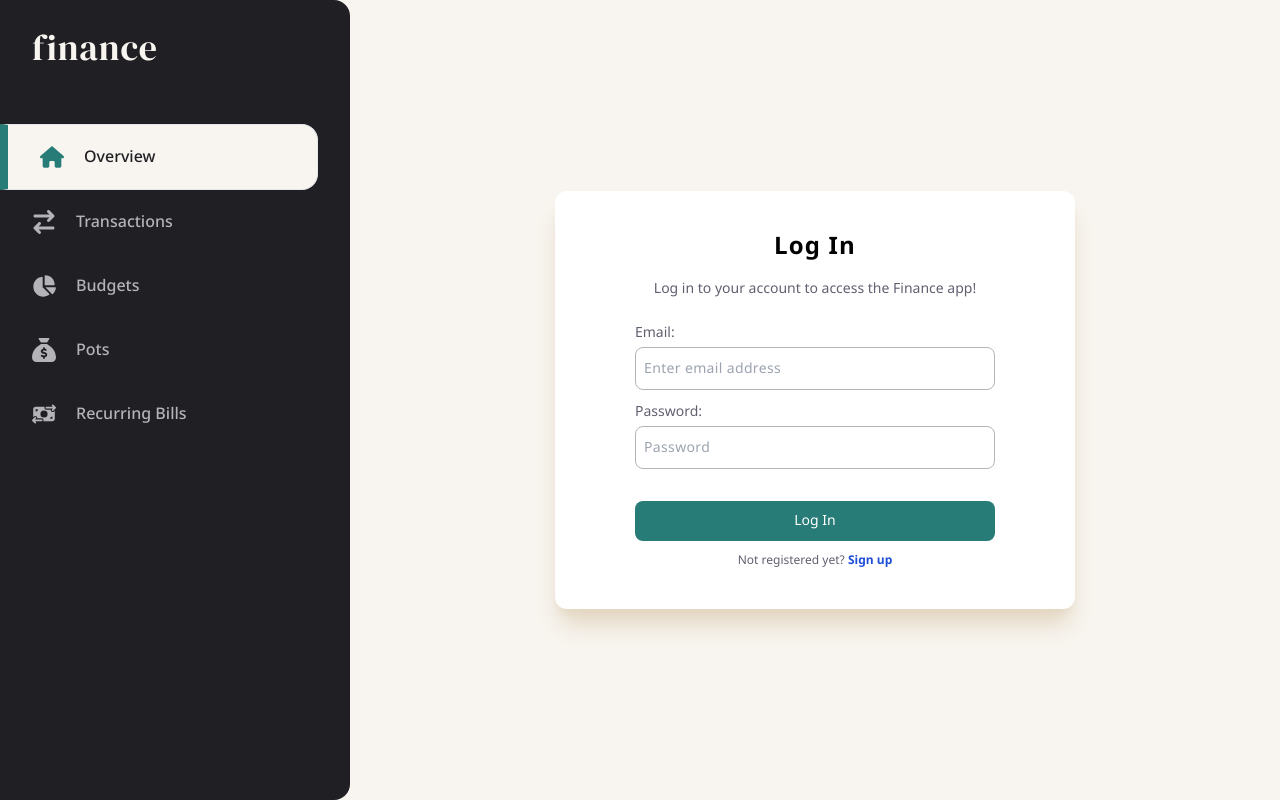
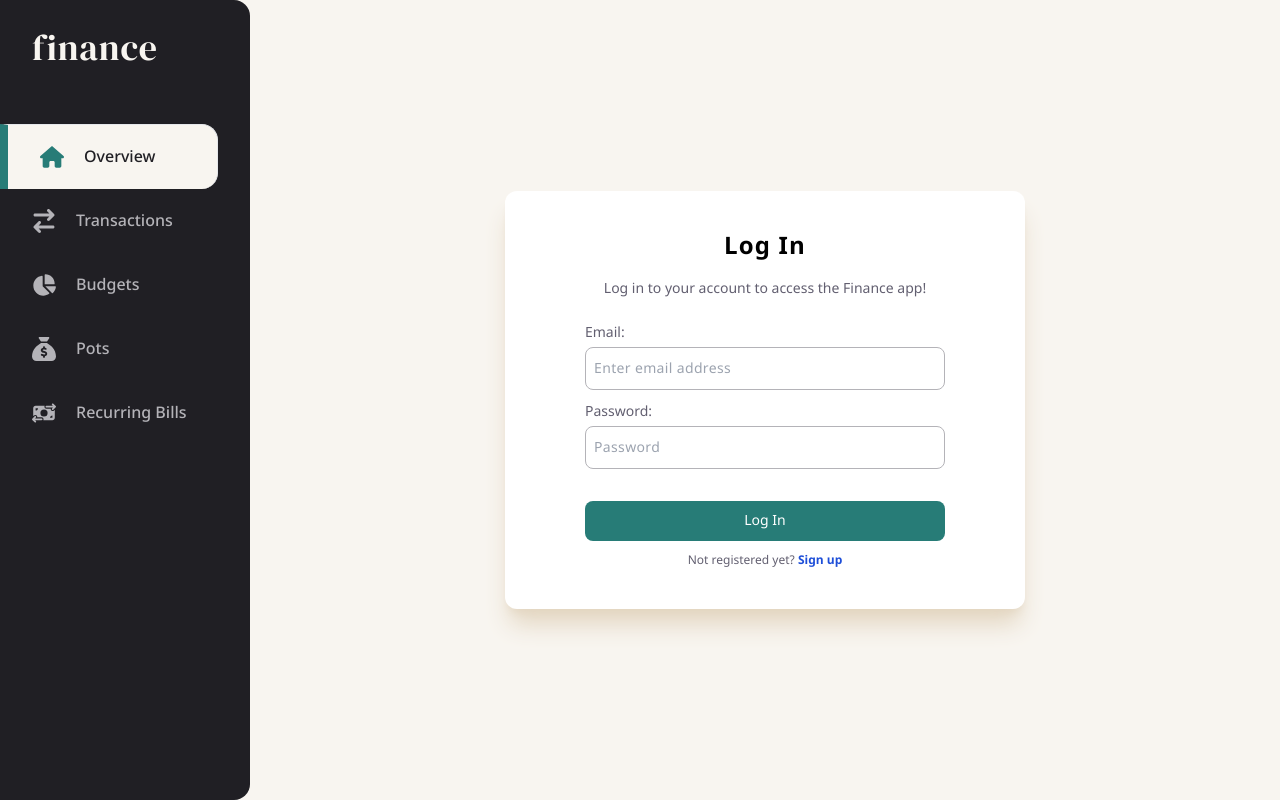
Before and after one commit to anttiromppanen/fm-personal-finance, a Next.js app: page /login in a window 1280 px wide. Built offline with nearby package versions, Linux system fonts and the light colour scheme; no server answers.

Commit message:
sidenav fully responsive now

```diff
--- a/src/app/layout.tsx
+++ b/src/app/layout.tsx
@@ -29,7 +29,7 @@ export default function RootLayout({
     <html lang="en">
       <body
         className={twJoin(
-          "grid grid-cols-[350px_1fr]",
+          "grid lg:grid-cols-[250px_1fr] xl:grid-cols-[350px_1fr]",
           arabic.variable,
           serif.variable,
         )}
--- a/src/components/FinancePreviews/BudgetsPreview/index.tsx
+++ b/src/components/FinancePreviews/BudgetsPreview/index.tsx
@@ -15,13 +15,13 @@ async function BudgetsPreview({ userId }: { userId: string }) {
   return (
     <article className="bg-white col-span-1 row-span-2">
       <Header heading="Budgets" linkText="See Details" />
-      <div className="h-full w-full grid grid-cols-[1fr_150px]">
+      <div className="h-full w-full grid grid-rows-[1fr_100px] xl:grid-cols-[1fr_100px] gap-x-4">
         <BudgetPieChart
           fourBiggestBudgets={fourBiggestBudgets}
           totalAmount={totalAmount}
           totalLimit={totalLimit}
         />
-        <div className="flex flex-col gap-y-4 justify-center">
+        <div className="grid grid-cols-4 xl:flex xl:flex-col gap-y-4 items-center xl:items-start justify-center xl:justify-center">
           {fourBiggestBudgets.map((budget, index) => (
             <ColoredPreviewItem
               key={budget.id}
--- a/src/components/FinancePreviews/ColoredPreviewItem.tsx
+++ b/src/components/FinancePreviews/ColoredPreviewItem.tsx
@@ -1,6 +1,6 @@
 "use client";
 
-import { twJoin } from "tailwind-merge";
+import { twJoin, twMerge } from "tailwind-merge";
 import { SmallCurrencyText } from "@/components/CurrencyText";
 import useActiveBudgetStore from "@/store/activeBudgetStore";
 import { tailwindBorderColors } from "@/utils/colors";
@@ -33,9 +33,9 @@ function ColoredPreviewItem({
       onMouseEnter={() => budget && setActiveBudget(newActiveBudget)}
       onMouseLeave={() => budget && setActiveBudget(null)}
       className={twJoin(
-        "transition-all cursor-default",
+        "transition-all cursor-default flex flex-col items-center xl:block",
         borderColor,
-        activeBudget?.name === name ? "border-l-[40px]" : "border-l-4",
+        activeBudget?.name === name ? "xl:border-l-[25px]" : "xl:border-l-4",
       )}
     >
       <div className="ml-4 flex flex-col gap-y-2">
--- a/src/components/FinancePreviews/PotsPreview/index.tsx
+++ b/src/components/FinancePreviews/PotsPreview/index.tsx
@@ -12,8 +12,8 @@ async function PotsPreview() {
   return (
     <article className="row-span-1 col-span-1 bg-white">
       <Header heading="Pots" linkText="See Details" />
-      <div className="grid grid-cols-2 gap-x-4 mt-6">
-        <div className="flex bg-primaryLight gap-x-6 items-center rounded-xl p-6 col-span-1">
+      <div className="grid xl:grid-cols-2 gap-x-4 gap-y-4 xl:gap-y-0 mt-6">
+        <div className="flex bg-primaryLight gap-x-6 items-center rounded-xl p-4 xl:p-6 col-span-1">
           <FontAwesomeIcon
             icon={faSackDollar}
             className="size-8 text-green-500"
@@ -23,7 +23,7 @@ async function PotsPreview() {
             <LargeCurrencyText amount={totalSum} />
           </div>
         </div>
-        <div className="grid grid-rows-2 grid-cols-2 gap-4 py-1">
+        <div className="grid xl:grid-rows-2 grid-cols-4 xl:grid-cols-2 gap-4 py-1">
           {potsPreviews.map((pot, index) => (
             <ColoredPreviewItem key={pot.id} {...pot} index={index} />
           ))}
--- a/src/components/FinancePreviews/index.tsx
+++ b/src/components/FinancePreviews/index.tsx
@@ -5,7 +5,7 @@ import BillsPreview from "./BillsPreview";
 
 function FinancePreviews({ userId }: { userId: string }) {
   return (
-    <section className="grid grid-rows-4 grid-cols-2 min-h-screen gap-6 my-8 *:rounded-xl *:p-8">
+    <section className="lg:grid grid-rows-4 grid-cols-2 min-h-screen gap-6 my-8 *:rounded-xl *:p-6 xl:*:p-8">
       <PotsPreview />
       <BudgetsPreview userId={userId} />
       <TransactionsPreview userId={userId} />
--- a/src/components/Sidenav/NavLink.tsx
+++ b/src/components/Sidenav/NavLink.tsx
@@ -38,9 +38,9 @@ export function NavLink({ name, icon, urlTo }: NavLinkProps) {
       <Link
         href={urlTo}
         className={twJoin(
-          "py-5 flex gap-x-5 rounded-r-2xl font-medium group transition-all ease-in-out duration-100",
+          "py-3 sm:py-2 lg:py-5 flex flex-col gap-y-3 lg:flex-row items-center lg:items-start gap-x-5 rounded-t-2xl lg:rounded-tl-none lg:rounded-r-2xl font-medium group transition-all ease-in-out duration-100",
           activeLinkSelector(pathname) === name &&
-            "bg-primaryLight text-primaryDark border border-l-8 border-l-secondaryGreen",
+            "bg-primaryLight text-primaryDark border border-b-4 lg:border-l-8 border-l-secondaryGreen border-b-secondaryGreen lg:border-b-0",
           activeLinkSelector(pathname) !== name &&
             "hover:bg-primaryDarkGrey/30",
         )}
@@ -48,11 +48,11 @@ export function NavLink({ name, icon, urlTo }: NavLinkProps) {
         <FontAwesomeIcon
           icon={icon}
           className={twJoin(
-            "size-6 ml-8 group-hover:ml-10 transition-all ease-in-out duration-100",
+            "size-5 lg:size-6 lg:ml-8 lg:group-hover:ml-10 transition-all ease-in-out duration-100",
             activeLinkSelector(pathname) === name && "text-secondaryGreen",
           )}
         />
-        <p>{name}</p>
+        <p className="hidden sm:block text-xs lg:text-base">{name}</p>
       </Link>
     </li>
   );
--- a/src/components/Sidenav/index.tsx
+++ b/src/components/Sidenav/index.tsx
@@ -39,12 +39,17 @@ const navLinkIconSelector = (name: NavLinkNames) => {
 
 function Sidenav() {
   return (
-    <aside className="bg-primaryDark text-primaryLightGrey pr-8 min-h-screen relative rounded-r-2xl">
-      <div className="sticky left-0 top-7 rounded-r-2xl">
-        <p className="text-4xl font-serif text-primaryLight pl-8 tracking-wide">
+    <aside
+      className="
+      bg-primaryDark text-primaryLightGrey lg:pr-8 lg:min-h-screen fixed w-full lg:w-auto z-50 bottom-0 left-0 lg:relative rounded-t-2xl lg:rounded-tl-none lg:rounded-r-2xl
+      pt-2 px-4 lg:pl-0 lg:pt-0
+      "
+    >
+      <div className="sticky left-0 top-7">
+        <p className="text-4xl font-serif text-primaryLight pl-8 tracking-wide hidden lg:block">
           finance
         </p>
-        <ul className="mt-14 font-arabic">
+        <ul className="lg:mt-14 font-arabic grid grid-cols-5 lg:flex flex-col">
           {links.map(({ name, urlTo }) => (
             <NavLink
               key={name}
--- a/tailwind.config.ts
+++ b/tailwind.config.ts
@@ -8,6 +8,9 @@ const config: Config = {
   ],
   theme: {
     extend: {
+      screens: {
+        xl: "1440px",
+      },
       fontFamily: {
         arabic: ["var(--font-arabic)", "sans-serif"],
         serif: ["var(--font-serif)", "serif"],
```
